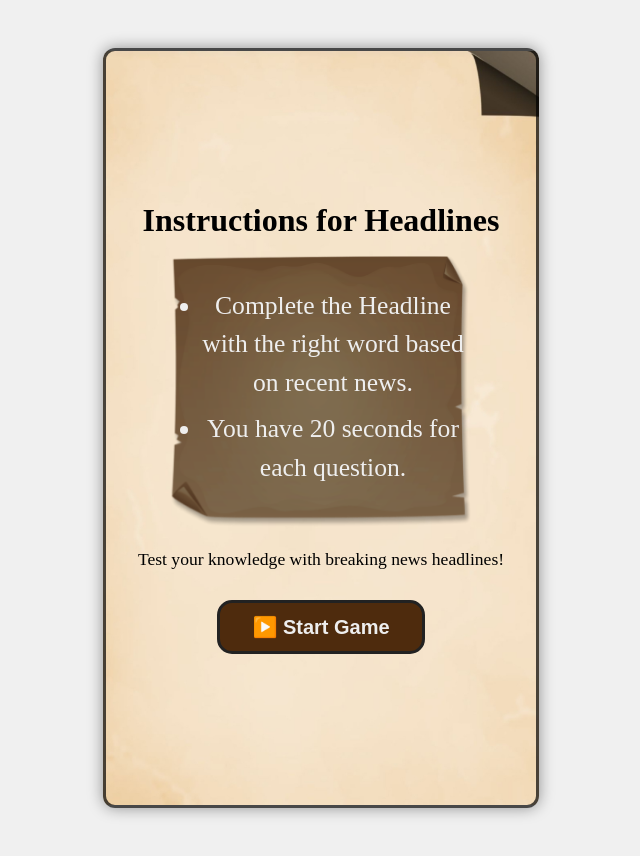
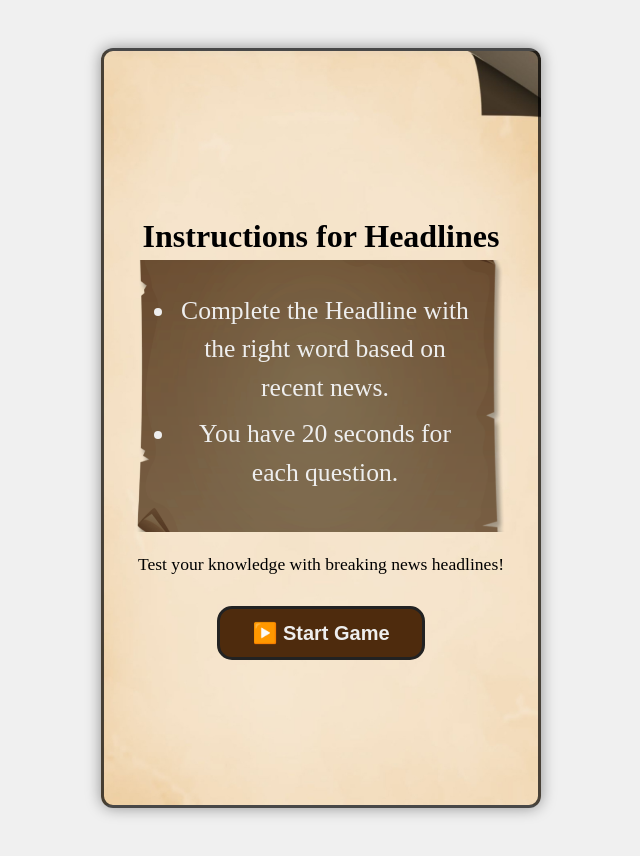
Before and after one commit to Kalmeshwar27/headlinesreact, a React (Create React App) app: page / in a window 1280 px wide. Shown: the whole page, without its empty margins (319-959 px from the left). Built offline with nearby package versions, Linux system fonts and the light colour scheme.

Commit message:
updated code

```diff
--- a/src/App.css
+++ b/src/App.css
@@ -70,13 +70,12 @@ body {
 .start-box {
   align-content: center;
   width: 100%;
-  max-width: 350px;
+  max-width: 370px;
   padding: 2rem;
   background-image: url('./assets/images/box2.png');
-  background-size: contain;
+  background-size: cover;
   background-position: center;
   background-repeat: no-repeat;
-
   text-align: center;
   display: flex;
   flex-direction: column;
@@ -139,7 +138,7 @@ body {
 }
 
 .instructions ul {
-  padding-left: 1.5rem;
+  padding-left: 0.5rem;
 }
 
 .instructions li {
--- a/src/App.js
+++ b/src/App.js
@@ -176,8 +176,8 @@ useEffect(() => {
   if (!started) {
     return (
       <div className="start-screen">
-        <h1>Instructions for Headlines</h1>
         <div className="instructions">
+           <h1>Instructions for Headlines</h1>
            <div className="start-box">
           <ul>
             <li>Complete the Headline with the right word based on recent news.</li>
```
Also changed, not shown: src/assets/images/box3.png.
